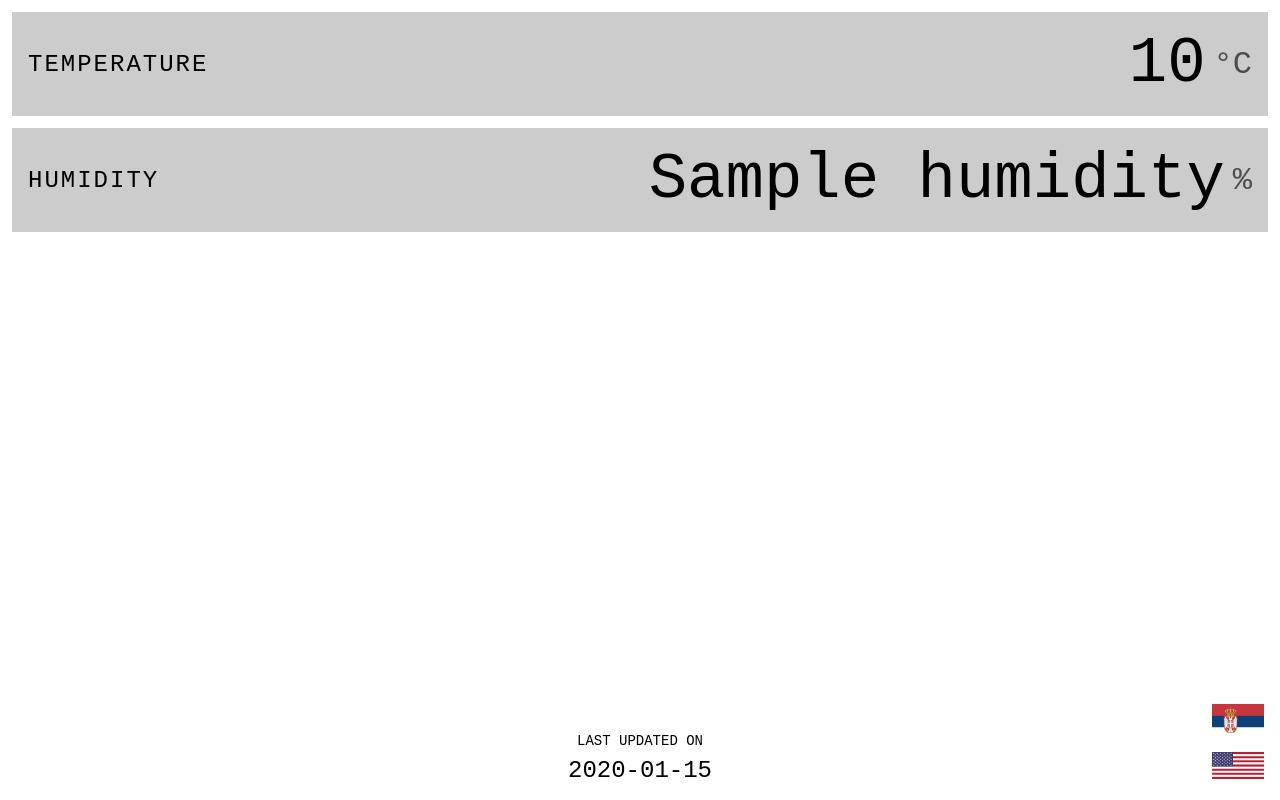
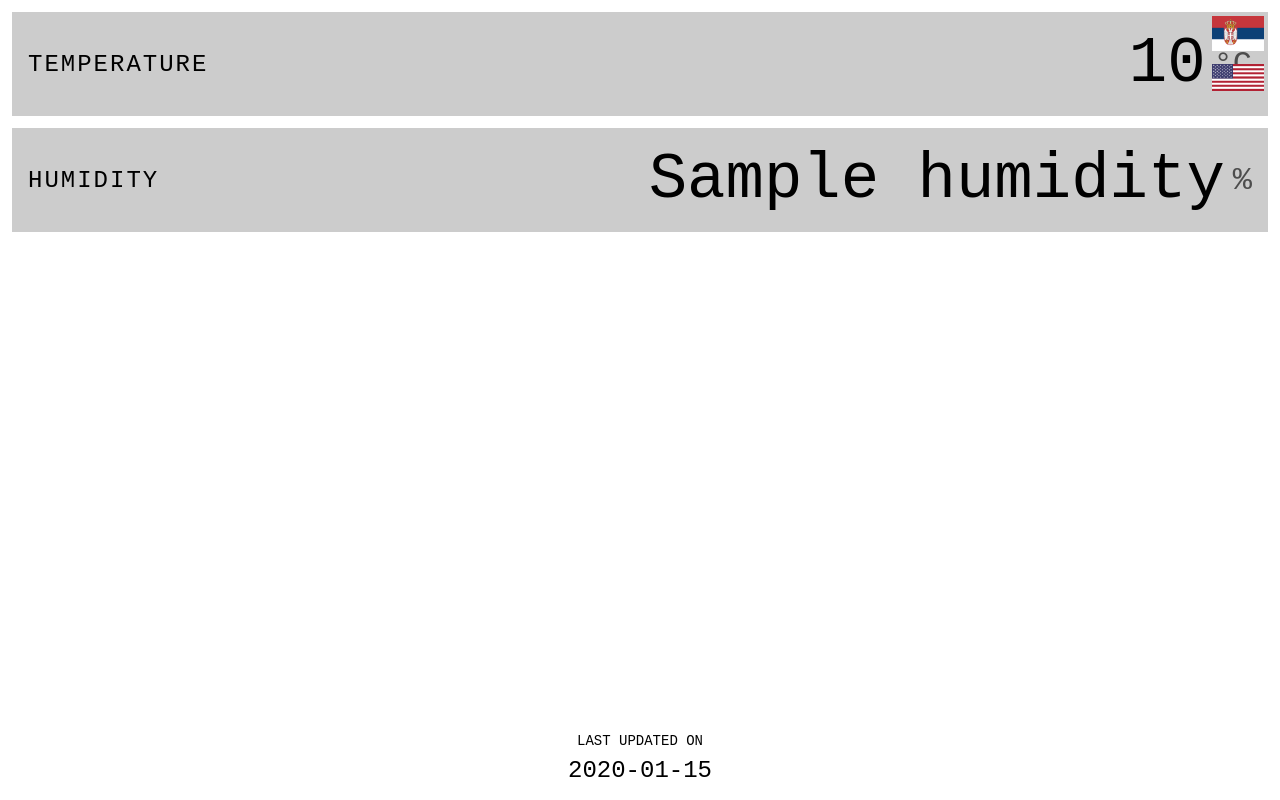
Before and after one commit to andrejvujic/RaspberryPi-Temperature-Monitor, a Flask app: template src/templates/DHT11_Readings_EN.html in a window 1280 px wide. Run offline with Flask 2, Linux system fonts and the light colour scheme; the template is opened without the code that fills it: most values are stand-ins (such as "Sample title", 1, 10 or a date in 2020).

Commit message:
move locale options to top

```diff
--- a/src/static/css/DHT11_Readings.css
+++ b/src/static/css/DHT11_Readings.css
@@ -65,8 +65,7 @@
 
 .locale-options {
   position: absolute;
-  bottom: 16px;
-
+  top: 16px;
   display: flex;
   flex-direction: column;
   align-items: flex-end;
```
